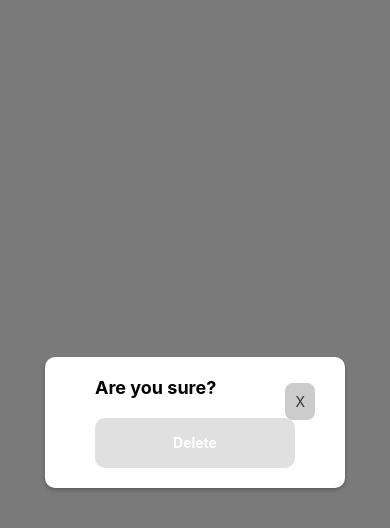
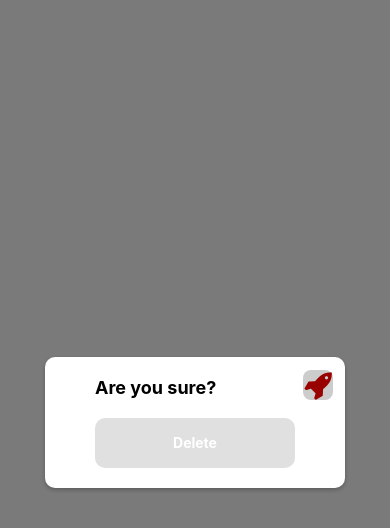
Before and after one commit to Rayhan-Ahmed-7/fancy-slider-react-native, a React Native app: screen / in a window 390 px wide. Both pictures are taken after a click on the button "Open Popup". Shown: the top 528 px of the page. Built offline with nearby package versions, Linux system fonts and the light colour scheme.

Commit message:
:zap: react native icons added

```diff
--- a/components/DelatePopUp.tsx
+++ b/components/DelatePopUp.tsx
@@ -6,7 +6,7 @@ import Animated, {
 } from 'react-native-reanimated';
 import DeleteButton from './DeleteButton';
 import {GestureHandlerRootView, Pressable} from 'react-native-gesture-handler';
-
+import Icon from 'react-native-vector-icons/FontAwesome';
 export function DeletePopUp() {
   const [modalVisible, setModalVisible] = useState(false);
 
@@ -22,7 +22,6 @@ export function DeletePopUp() {
   const animatedStyle = useAnimatedStyle(() => ({
     height: `${fillWidth.value}%`,
   }));
-  console.log(animatedStyle, 'for height');
   return (
     <GestureHandlerRootView style={styles.container}>
       <Pressable style={styles.triggerButton} onPress={openModal}>
@@ -35,10 +34,15 @@ export function DeletePopUp() {
         onRequestClose={closeModal}>
         <View style={styles.modalOverlay}>
           <Animated.View style={styles.popup}>
+            <Pressable onPress={closeModal} style={styles.closeButton}>
+              <Text style={styles.closeText}>
+                <Icon name="rocket" size={30} color="#900" />
+              </Text>
+            </Pressable>
             <Animated.View style={[styles.fill, animatedStyle]} />
             <View style={{padding: 20}}>
               <Text style={styles.popupTitle}>Are you sure?</Text>
-              <DeleteButton onClose={closeModal} fillWidth={fillWidth} />
+              <DeleteButton fillWidth={fillWidth} />
             </View>
           </Animated.View>
         </View>
@@ -95,4 +99,19 @@ const styles = StyleSheet.create({
     fontWeight: 'bold',
     marginBottom: 20,
   },
+  closeButton: {
+    position: 'absolute',
+    right: '4%',
+    top: '10%',
+    width: 30,
+    height: 30,
+    display: 'flex',
+    justifyContent: 'center',
+    alignItems: 'center',
+    backgroundColor: '#ccc',
+    borderRadius: 8,
+  },
+  closeText: {
+    color: '#333',
+  },
 });
--- a/components/DeleteButton.tsx
+++ b/components/DeleteButton.tsx
@@ -2,22 +2,21 @@ import React from 'react';
 import {Text, StyleSheet, Pressable} from 'react-native';
 import Animated, {useAnimatedStyle, withTiming} from 'react-native-reanimated';
 
-const DeleteButton = ({onClose, fillWidth}: any) => {
+const DeleteButton = ({fillWidth}: any) => {
   const animatedStyle = useAnimatedStyle(() => ({
     width: `${fillWidth.value}%`,
     backgroundColor: '#6200ee',
   }));
 
   const handlePressIn = () => {
-    fillWidth.value = withTiming(100, {duration: 2000});
+    fillWidth.value = withTiming(100, {duration: 1000});
   };
 
   const handlePressOut = () => {
-    fillWidth.value = withTiming(0, {duration: 2000});
+    fillWidth.value = withTiming(0, {duration: 1000});
   };
 
   return (
-    <>
     <Pressable
       onPressIn={handlePressIn}
       onPressOut={handlePressOut}
@@ -25,10 +24,6 @@ const DeleteButton = ({onClose, fillWidth}: any) => {
       <Animated.View style={[styles.fill, animatedStyle]} />
       <Text style={styles.text}>Delete</Text>
     </Pressable>
-      <Pressable onPress={onClose} style={styles.closeButton}>
-        <Text style={styles.closeText}>X</Text>
-      </Pressable>
-    </>
   );
 };
 
@@ -57,17 +52,6 @@ const styles = StyleSheet.create({
     fontWeight: 'bold',
     zIndex: 1,
   },
-  closeButton: {
-    position: 'absolute',
-    right: '0%',
-    top: '20%',
-    padding: 10,
-    backgroundColor: '#ccc',
-    borderRadius: 8,
-  },
-  closeText: {
-    color: '#333',
-  },
 });
 
 export default DeleteButton;
--- a/package.json
+++ b/package.json
@@ -16,7 +16,8 @@
     "react": "18.3.1",
     "react-native": "0.76.1",
     "react-native-gesture-handler": "^2.21.2",
-    "react-native-reanimated": "^3.16.1"
+    "react-native-reanimated": "^3.16.1",
+    "react-native-vector-icons": "^10.2.0"
   },
   "devDependencies": {
     "@babel/core": "^7.25.2",
@@ -30,6 +31,7 @@
     "@react-native/metro-config": "0.76.1",
     "@react-native/typescript-config": "0.76.1",
     "@types/react": "^18.2.6",
+    "@types/react-native-vector-icons": "^6.4.18",
     "@types/react-test-renderer": "^18.0.0",
     "babel-jest": "^29.6.3",
     "eslint": "^8.19.0",
```
Also changed, not shown: 2 other files (tests, documents, lock files or other folders). Lines whose indentation alone changed are shown as unchanged.
